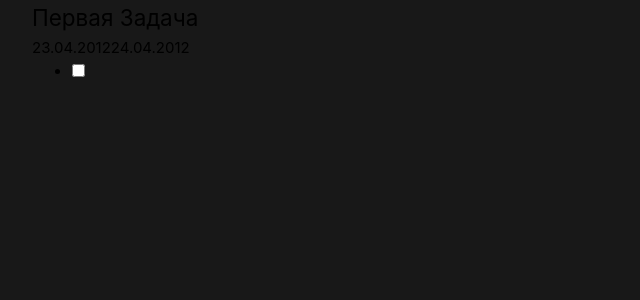
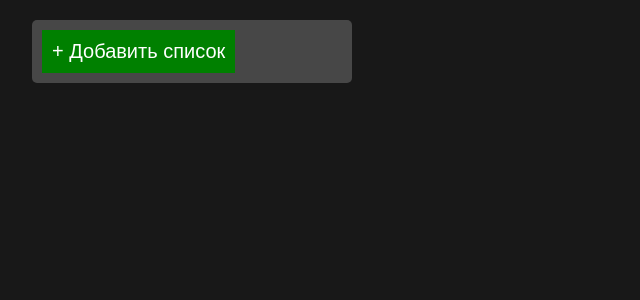
Before and after one commit to Doonn3/TaskManager, a Vue app: page /tasks in a window 1280 px wide. Shown: the top 300 px of the page, without its empty margins (0-640 px from the left). Built offline with nearby package versions, Linux system fonts and the light colour scheme.

Commit message:
feat: add task list page

```diff
--- a/src/pages/TaskListPage/ui/TaskListPage.vue
+++ b/src/pages/TaskListPage/ui/TaskListPage.vue
@@ -1,18 +1,70 @@
-<script lang="ts" setup></script>
+<script lang="ts" setup>
+import { ref, onMounted } from 'vue';
+import { useTaskListStore, useSelectedTaskStore } from '@/entities/TaskList';
+
+import { TaskList, TaskForm, TaskListCreator } from '@/features/TaskList';
+
+const store = useTaskListStore();
+const model = useSelectedTaskStore();
+
+onMounted(() => {
+  store.getTasksList();
+});
+
+const isOpenTaskForm = ref<boolean>(false);
+const onCreateCard = () => {
+  isOpenTaskForm.value = true;
+};
+const isOpenTaskFormChange = (flag: boolean) => {
+  isOpenTaskForm.value = flag;
+  isEditMode.value = flag;
+};
+
+const isEditMode = ref(false);
+const onEditCard = () => {
+  isEditMode.value = true;
+  isOpenTaskForm.value = true;
+};
+</script>
 
 <template>
-  <section>
-    <div class="card-task">
-      <h2 class="card-task__title">Первая Задача</h2>
-      <span class="card-task__timestamp">23.04.2012</span>
-      <span class="card-task__end-time">24.04.2012</span>
+  <main class="task-list-page">
+    <section class="task-list-block">
+      <TaskList @emit:create-card="onCreateCard" @emit:edit-card="onEditCard" />
+      <TaskListCreator @emit:create="(text) => store.createTaskList(text)" />
+    </section>
+  </main>
 
-      <ul class="task">
-        <li>
-            <input type="checkbox">
-            <p></p>
-        </li>
-      </ul>
-    </div>
-  </section>
+  <template v-if="isOpenTaskForm">
+    <TaskForm
+      :is-editable="isEditMode"
+      :task-list-id="model.selectTaskListID"
+      :task-id="model.selectTaskID"
+      :end-time="model.cardEditData.endTime"
+      :descriptions="model.cardEditData.descriptions"
+      @emit:close="isOpenTaskFormChange(false)"
+      @emit:save="isOpenTaskFormChange(false)"
+    />
+  </template>
 </template>
+
+<style lang="scss" scoped>
+.task-list-page {
+  position: relative;
+  padding: 20px 0;
+
+  overflow-y: auto;
+  height: 100vh;
+}
+.task-list-block {
+  display: flex;
+  flex-wrap: nowrap;
+  align-items: flex-start;
+  gap: 20px;
+
+  & > * {
+    flex: 0 0 320px;
+    max-width: 1000px;
+  }
+}
+</style>
```
